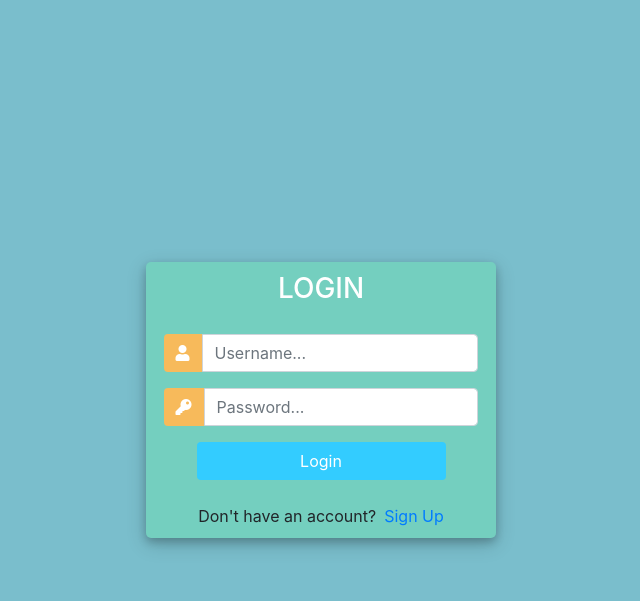
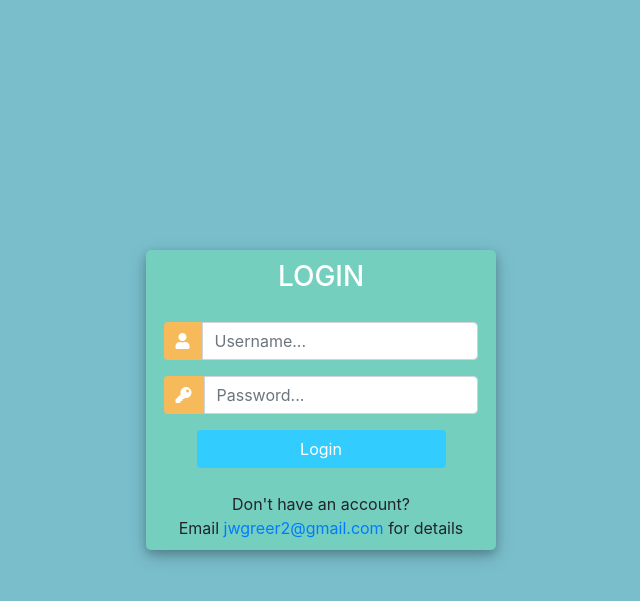
Before and after one commit to jwgreer/invoiceme--prod, a Django app: page /login/ in a window 1280 px wide. Shown: the top 601 px of the page, without its empty margins (319-959 px from the left). Run offline with Django 4.2, Linux system fonts and the light colour scheme; some libraries are stand-ins or nearby versions.

Commit message:
removed registration ability

```diff
--- a/invoice/templates/accounts/login.html
+++ b/invoice/templates/accounts/login.html
@@ -112,9 +112,12 @@
                 {{form.errors}}
 
 				<div class="mt-4">
-					<div class="d-flex justify-content-center links">
-						Don't have an account? <a href="{% url 'invoice:registerPage' %}" class="ml-2">Sign Up</a>
-					</div>
+                    <div style="text-align: center;">
+                        <span>Don't have an account?</span>
+                        <br>
+                        <span>Email <a href="mailto:jwgreer2@gmail.com">jwgreer2@gmail.com</a> for details</span>
+                    </div>
+                </div>
 
 				</div>
 			</div>
--- a/invoice/urls.py
+++ b/invoice/urls.py
@@ -16,7 +16,7 @@ urlpatterns = [
     path("createClient/", views.createClient, name="createClient"),
     path('products/createProduct/', views.createProduct, name="createProduct"),
     path('products/createProductType/', views.createProductType, name="createProductType"),
-    path('register/', views.registerPage, name="registerPage"),
+    #path('register/', views.registerPage, name="registerPage"),
     path('login/', views.loginPage, name="loginPage"),
     path('logout/', views.logoutUser, name="logout"),
     path('check-login/', views.check_login, name='check_login'),
--- a/invoice/views.py
+++ b/invoice/views.py
@@ -22,6 +22,7 @@ from django.contrib.auth.decorators import login_required
 from .decorators import *
 from datetime import date
 
+'''
 @unauthenticated_user
 def registerPage(request):
     form = CreateUserForm()
@@ -38,7 +39,7 @@ def registerPage(request):
     context = {'form': form}
 
     return render(request, 'accounts/register.html', context)
-
+'''
 @unauthenticated_user
 def loginPage(request):
     if request.method == 'POST':
```
Also changed, not shown: db.sqlite3.
